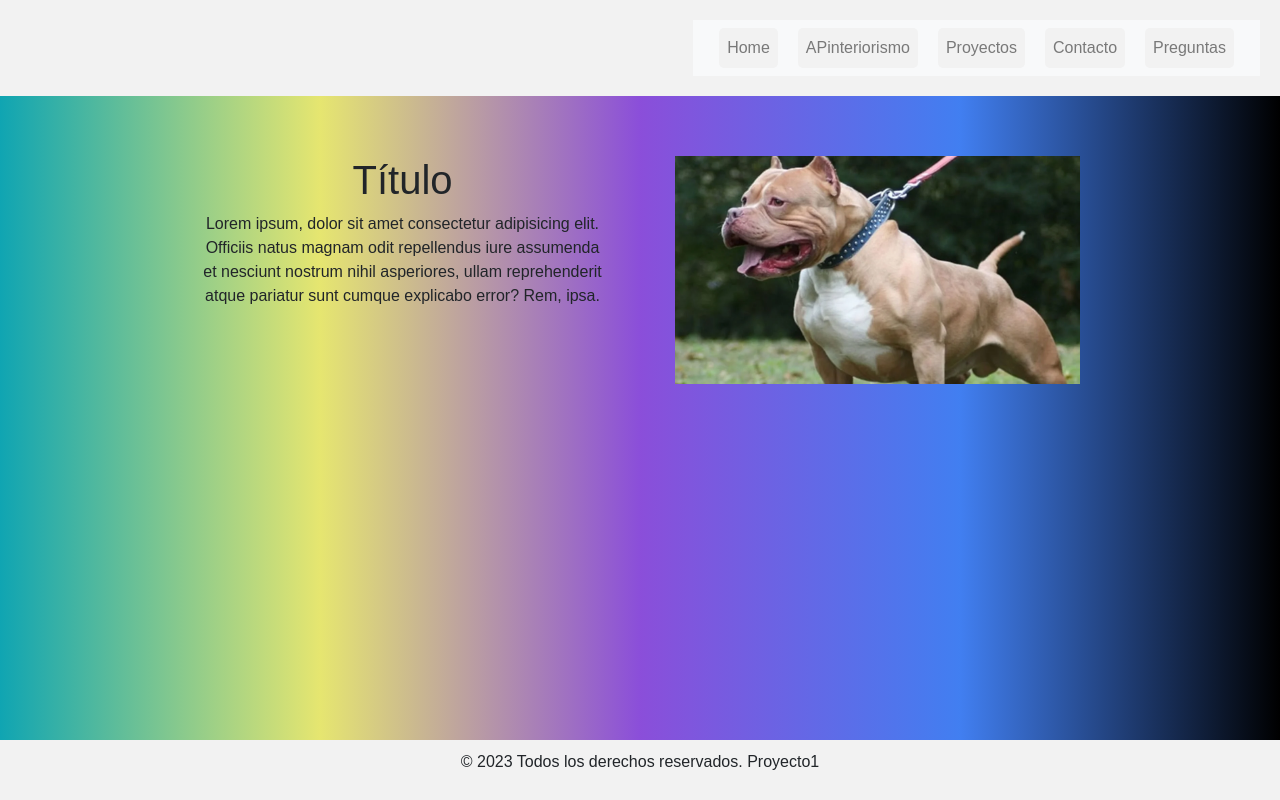
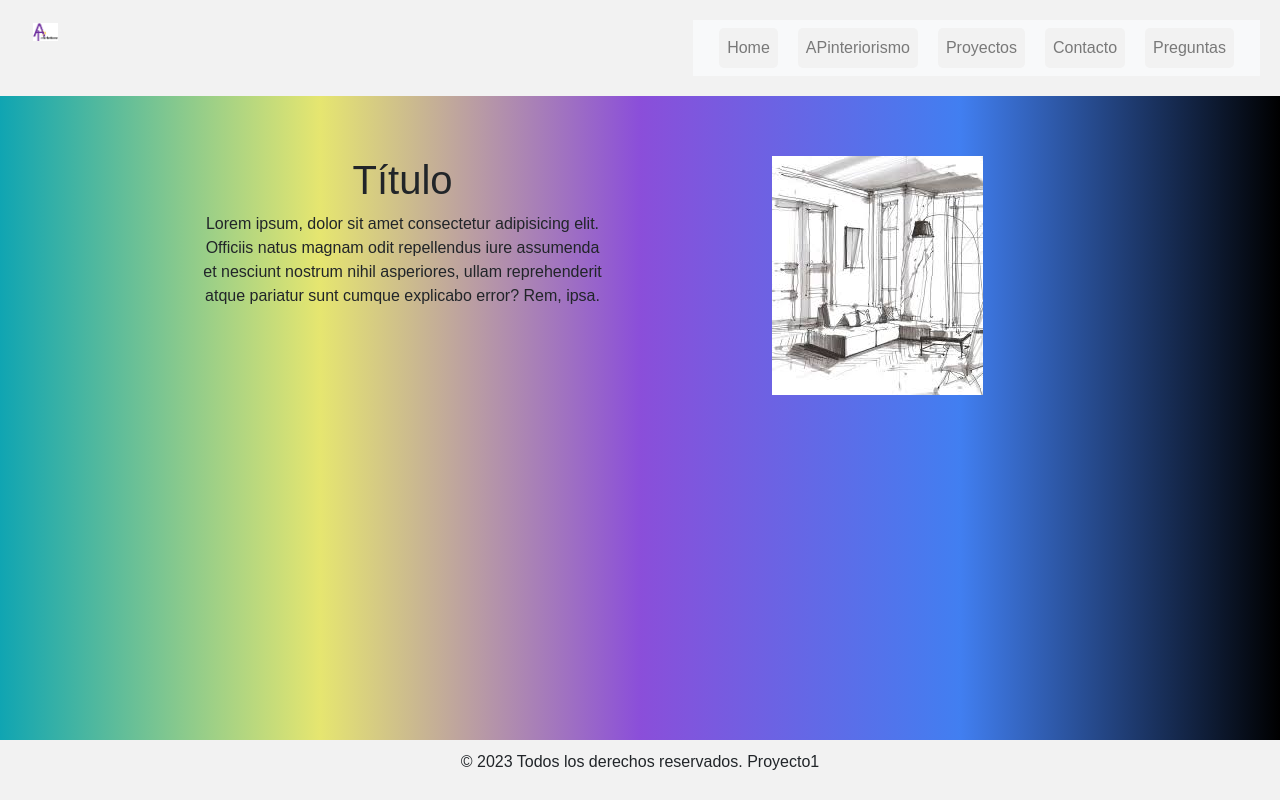
Before and after one commit to EzequielFrades/PreEntrega2-Frades, a website: page pages/coder.html in a window 1280 px wide. Drawn offline with nearby package versions, Linux system fonts and the light colour scheme.

Commit message:
imagenes

```diff
--- a/pages/coder.html
+++ b/pages/coder.html
@@ -9,10 +9,12 @@
     <title>Proyecto1</title>
 </head>
 <body>
-    <!-- Comentario 1: Encabezado con barra de navegación -->
+
     <header>
-        <div class="logo"></div>
-        <nav class="navbar navbar-expand-lg navbar-light bg-light justify-content-end">
+            <div class="logo">
+                <img src="/scrips/img/WhatsApp Image 2023-07-19 at 23.37.07.jpeg" alt="Logo">
+            </div>
+         <nav class="navbar navbar-expand-lg navbar-light bg-light justify-content-end">
             <div class="collapse navbar-collapse justify-content-end" id="navbarNav">
                 <ul class="navbar-nav">
                     <li class="nav-item">
@@ -47,7 +49,7 @@
                 </div>
                 <div class="col-md-6">
                     <div class="image-container">
-                        <img src="/scrips/img/foto.png" alt="imagen1">
+                        <img src="/scrips/img/dibujo.jpg" alt="imagen1">
                     </div>
                 </div>
             </div>
```
Also changed, not shown: scrips/img/Arriola.png (deleted), scrips/img/WhatsApp Image 2023-07-19 at 23.37.07.jpeg (added), scrips/img/dibujo.jpg (added), scrips/img/foto.png (deleted).
